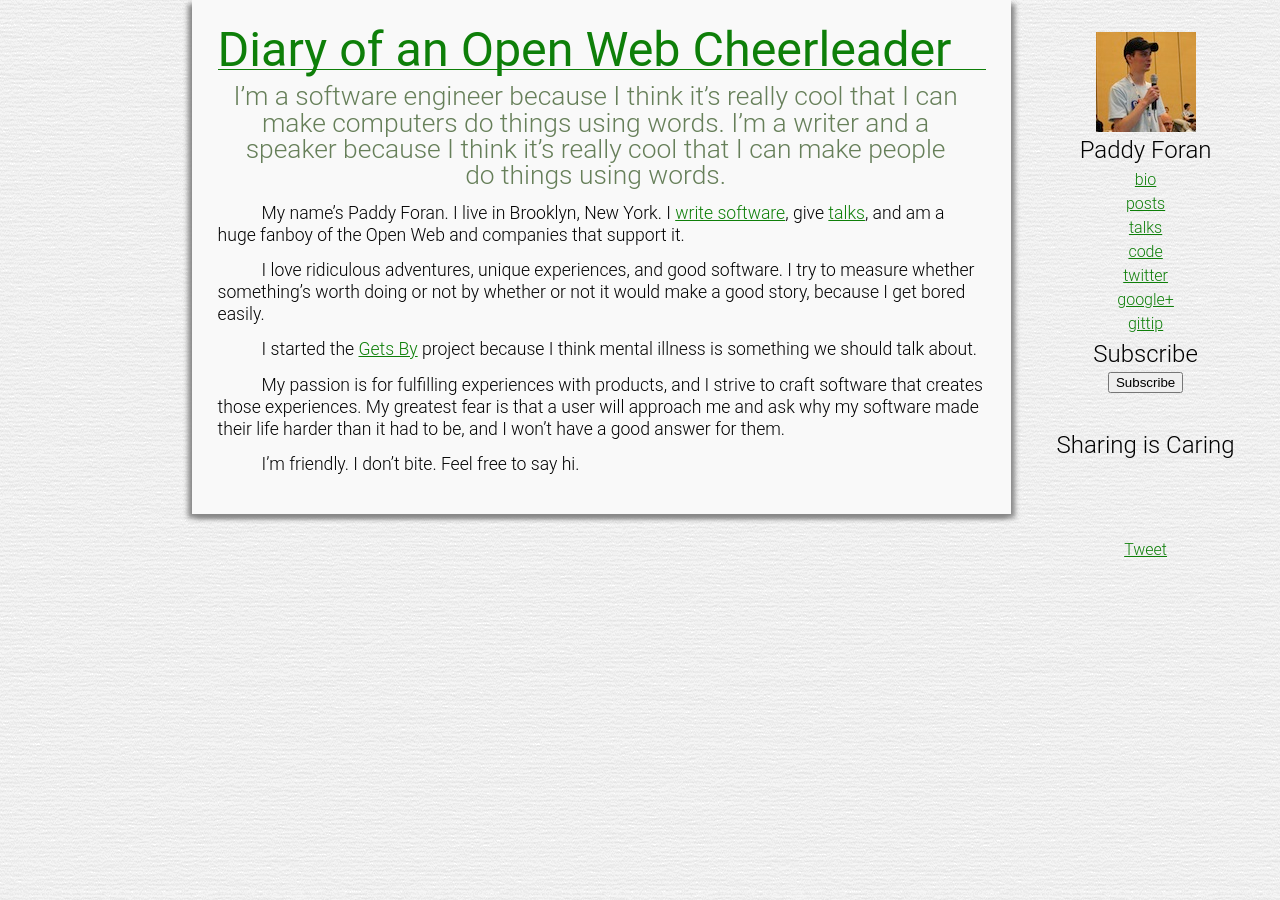
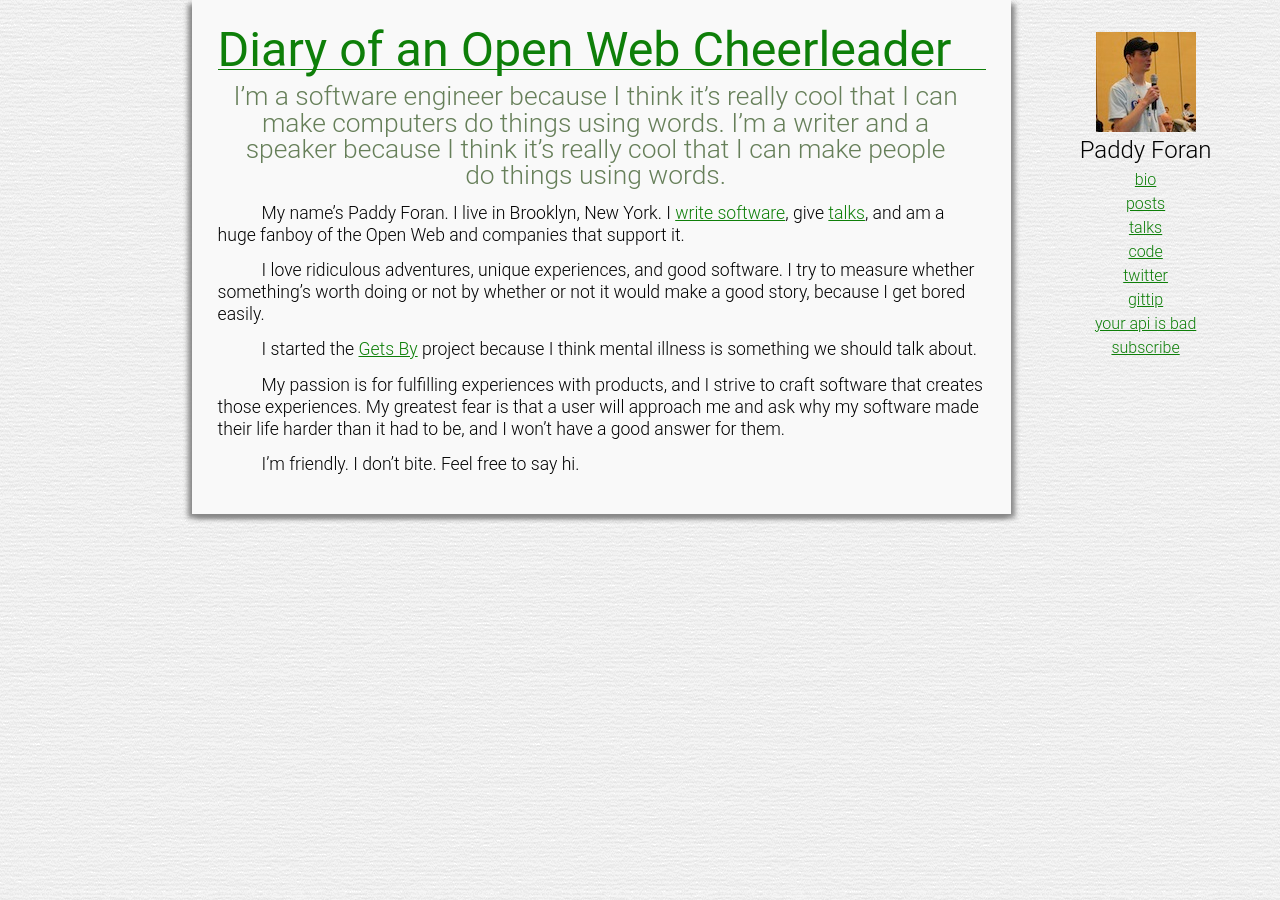
Before and after one commit to paddycarver/blog, a Jekyll site: the page built from _posts/2012-02-23-bio.md, in a window 1280 px wide. Built offline with Jekyll 4.4.1, drawn with Linux system fonts in a browser that asks for light colours; comment, search, counter and statistics services are not loaded; a style sheet for code colours, icons or effects is not loaded.

Commit message:
Removed share menu, added Your API Is Bad link.
Linked to my book, removed menu to share posts, moved subscription
action from a button in its own section to a link in the menu.

```diff
--- a/_includes/menu.html
+++ b/_includes/menu.html
@@ -9,11 +9,8 @@
                                                 <li><a href="{{ site.baseurl }}/talks" title="Talks">talks</a></li>
                                                 <li><a href="https://www.github.com/paddyforan" title="Code">code</a></li>
                                                 <li><a href="http://www.twitter.com/paddyforan" title="Twitter">twitter</a></li>
-																								<li><a rel="author" href="http://profiles.google.com/112924888792635085586" title="Google+">google+</a></li>
 																								<li><a href="http://www.gittip.com/paddyforan" title="Gittip">gittip</a></li>
+																								<li><a href="http://yourapiisbad.com" title="Your API Is Bad">your api is bad</a></li>
+																								<li><a href="{{ site.baseurl }}{{site.baseurl }}/{% if page.categories contains "talks" %}talks{% else %}posts{% endif %}/feed.xml" id="subscribe-link">subscribe</a></li>
                                         </ul>
 															  </nav>
-																<div id="subscribe">
-																	<h3>Subscribe</h3>
-																	<input type="button" onclick="(function(){var z=document.createElement('script');z.src='https://s3.amazonaws.com/www.subtome.com/load.js';document.body.appendChild(z);})()" value="Subscribe">
-																</div>
--- a/_layouts/base.html
+++ b/_layouts/base.html
@@ -1,8 +1,8 @@
 <html>
 	<head>
 		<title>{{ page.title }}</title>
-                <meta property="og:title" content="paddy.io: {% if page.title %}{{ page.title }}{% else %}The Homepage of Paddy Foran{% endif %}" />
-                <meta itemprop="name" content="paddy.io: {% if page.title %}{{ page.title }}{% else %}The Homepage of Paddy Foran{% endif %}" />
+		<meta property="og:title" content="paddy.io: {% if page.title %}{{ page.title }}{% else %}Open Web Cheerleader{% endif %}" />
+		<meta itemprop="name" content="paddy.io: {% if page.title %}{{ page.title }}{% else %}Open Web Cheerleader{% endif %}" />
 		<meta property="og:type" content="blog" />
 		<meta property="og:url" content="http://{{ site.domain }}{{ site.baseurl }}{{ page.url }}" />
 		<meta property="og:image" content="http://{{ site.domain }}{{ site.baseurl }}/img/paddy.jpg" />
@@ -127,28 +127,16 @@
 			}
 		</style>
 	</head>
-<div id="fb-root"></div>
-<script>(function(d, s, id) {
-  var js, fjs = d.getElementsByTagName(s)[0];
-  if (d.getElementById(id)) return;
-  js = d.createElement(s); js.id = id;
-  js.src = "//connect.facebook.net/en_US/all.js#xfbml=1&appId=355418237825847";
-  fjs.parentNode.insertBefore(js, fjs);
-}(document, 'script', 'facebook-jssdk'));</script>
 	<body>
 		<section>
 		{{ content }}
 		</section>
-                <script>!function(d,s,id){var js,fjs=d.getElementsByTagName(s)[0];if(!d.getElementById(id)){js=d.createElement(s);js.id=id;js.src="//platform.twitter.com/widgets.js";fjs.parentNode.insertBefore(js,fjs);}}(document,"script","twitter-wjs");</script>
-                <script type="text/javascript">
-                  (function() {
-                    var po = document.createElement('script'); po.type = 'text/javascript'; po.async = true;
-                    po.src = 'https://apis.google.com/js/plusone.js';
-                    var s = document.getElementsByTagName('script')[0]; s.parentNode.insertBefore(po, s);
-                  })();
-                </script>
 		{% if page.has_tweet %}<script src="//platform.twitter.com/widgets.js" charset="utf-8"></script>{% endif %}
 		<script type="text/javascript">
+			var subscribeLink = document.getElementById("subscribe-link");
+			if(subscribeLink) {
+				subscribeLink.onclick=function(){var z=document.createElement('script');z.src='https://www.subtome.com/load.js';document.body.appendChild(z); return false};
+			}
 			var _gauges = _gauges || [];
 			(function() {
 				 var t   = document.createElement('script');
@@ -159,7 +147,8 @@
 				 t.src = '//secure.gaug.es/track.js';
 				 var s = document.getElementsByTagName('script')[0];
 				 s.parentNode.insertBefore(t, s);
-  })();
+				 }
+			 )();
 		</script>
 	</body>
 </html>
--- a/_layouts/post.html
+++ b/_layouts/post.html
@@ -9,16 +9,11 @@ layout: base
                                 {% if page.quote %}
                                 <blockquote>{{ page.quote.text }}</blockquote>
                                 {% if page.quote.attr %}
-                                <p class="attribution">-- {{ page.quote.attr }}</p>
+                                <p class="attribution">&mdash;{{ page.quote.attr }}</p>
                                 {% endif %}
                                 {% endif %}
                                 {{ content }}
                         </article>
                         <aside>
 																{% include menu.html %}
-                               <div id="share">
-                                        <h3>Sharing is Caring</h3>
-                                        <div style="padding: .5em 2.5em .5em 0; float: right;"><div class="g-plusone" data-size="tall" data-href="http://{{ site.domain }}{{ site.baseurl }}{{ page.url }}"></div></div> <div class="fb-like" style="float: left; height: 63px; padding: .5em 0em .5em 2.5em;" data-href="http://{{ site.domain }}{{ site.baseurl }}{{ page.url }}" data-send="false" data-layout="box_count" data-width="90" data-show-faces="false"></div><br style="clear: both;" />
-                                        <a href="https://twitter.com/share" class="twitter-share-button" data-url="http://{{ site.domain }}{{ site.baseurl }}{{ page.url }}" data-text="{{ page.title }}" data-via="paddyforan" data-related="paddyforan" data-size="large">Tweet</a><br />
-                                </div>
                         </aside>
```
Lines whose indentation alone changed are shown as unchanged.
